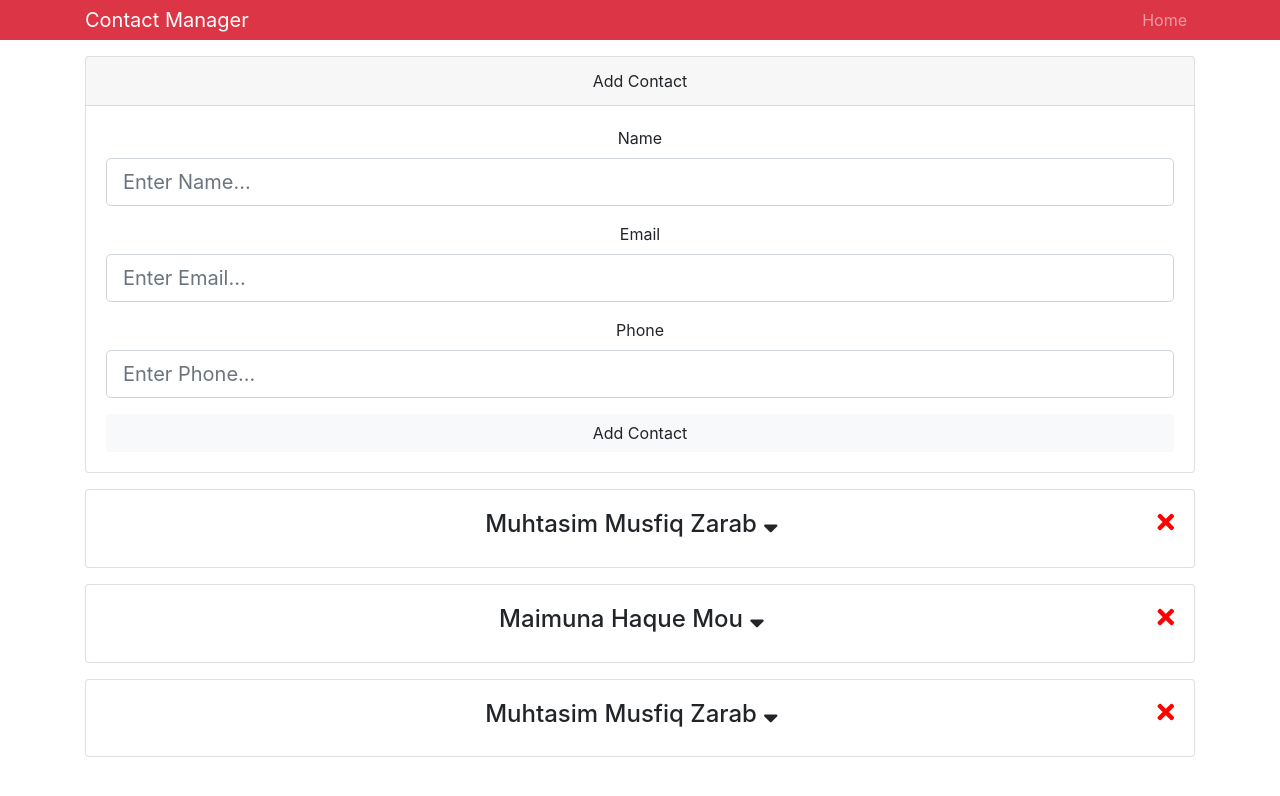
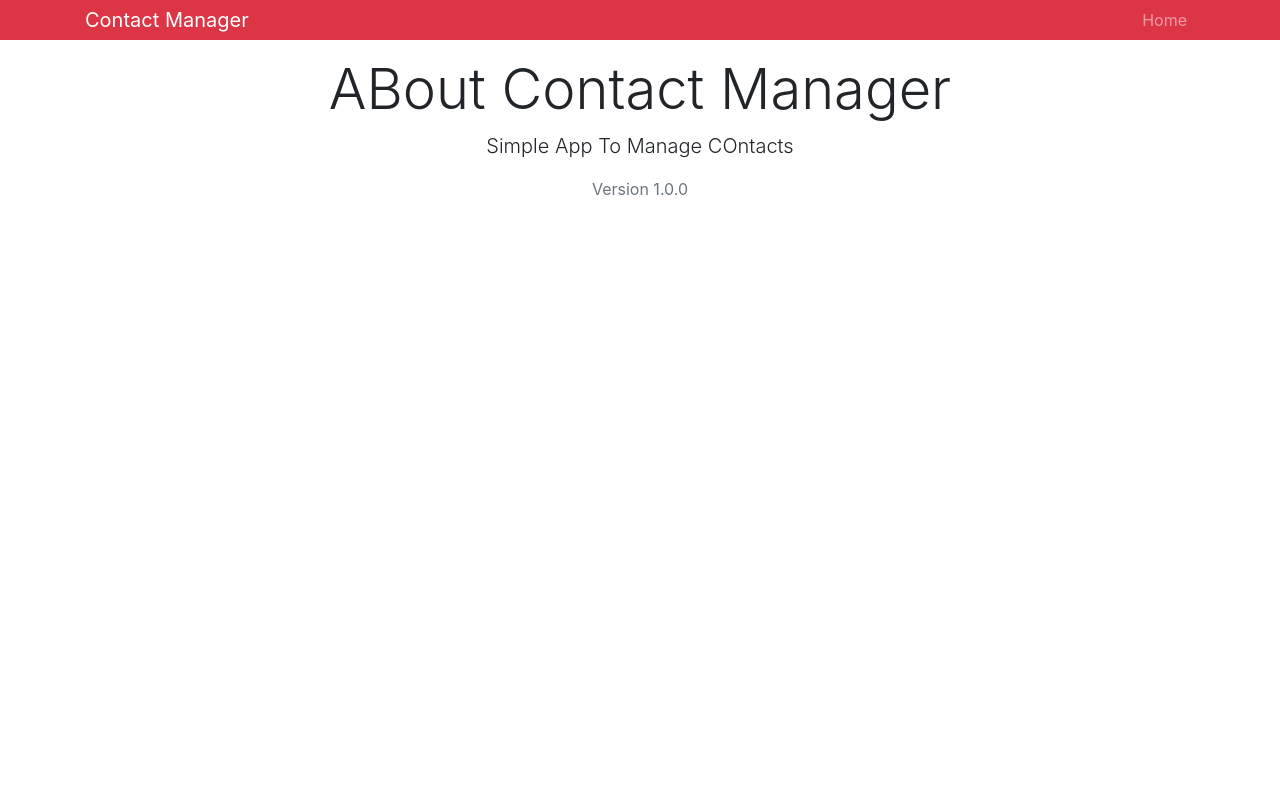
Before and after one commit to MuhtasimMusfiqZarab/Contact-Manager, a React (Create React App) app: page /about in a window 1280 px wide. Shown: the top 796 px of the page. Built offline with nearby package versions, Linux system fonts and the light colour scheme.

Commit message:
apply react router

```diff
--- a/package.json
+++ b/package.json
@@ -7,6 +7,7 @@
     "classnames": "^2.2.6",
     "react": "^16.5.2",
     "react-dom": "^16.5.2",
+    "react-router-dom": "^4.3.1",
     "react-scripts": "2.0.4",
     "uuid": "^3.3.2"
   },
--- a/src/App.js
+++ b/src/App.js
@@ -1,7 +1,9 @@
 import React, { Component } from "react";
+import { BrowserRouter as Router, Route, Switch } from "react-router-dom";
 import Contacts from "./components/contacts/Contacts";
+import AddContact from "./components/contacts/AddContact";
 import Header from "./components/layout/Header";
-import AddContact from "./components/contacts/AddContact";
+import About from "./components/pages/About";
 
 import Provider from "./context";
 
@@ -12,13 +14,18 @@
   render() {
     return (
       <Provider>
-        <div className="App">
-          <Header branding="Contact Manager" />
-          <div className="container">
-            <AddContact />
-            <Contacts />
+        <Router>
+          <div className="App">
+            <Header branding="Contact Manager" />
+            <div className="container">
+              <Switch>
+                <Route exact path="/" component={Contacts} />
+                <Route exact path="/contact/add" component={AddContact} />
+                <Route exact path="/about" component={About} />
+              </Switch>
+            </div>
           </div>
-        </div>
+        </Router>
       </Provider>
     );
   }
--- a/src/components/contacts/Contacts.js
+++ b/src/components/contacts/Contacts.js
@@ -10,6 +10,9 @@
           const { contacts } = value;
           return (
             <React.Fragment>
+              <h1 className="display-4 mb-2">
+                <span className="text-danger">Contact</span> List
+              </h1>
               {contacts.map(contact => (
                 <Contact key={contact.id} contact={contact} />
               ))}
--- /dev/null
+++ b/src/components/pages/About.js
@@ -0,0 +1,11 @@
+import React, { Component } from "react";
+
+export default () => {
+  return (
+    <div>
+      <h1 className="display-4">ABout Contact Manager</h1>
+      <p className="lead">Simple App To Manage COntacts</p>
+      <p className="text-secondary">Version 1.0.0</p>
+    </div>
+  );
+};
```
Also changed, not shown: 1 other file (tests, documents, lock files or other folders).
